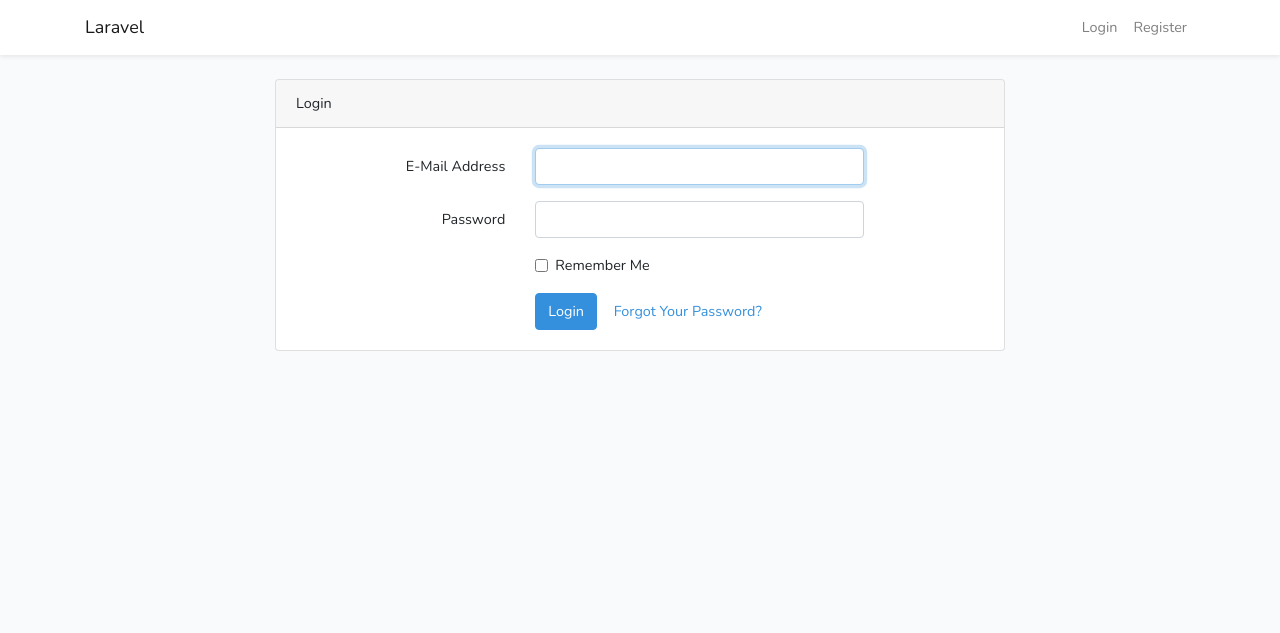
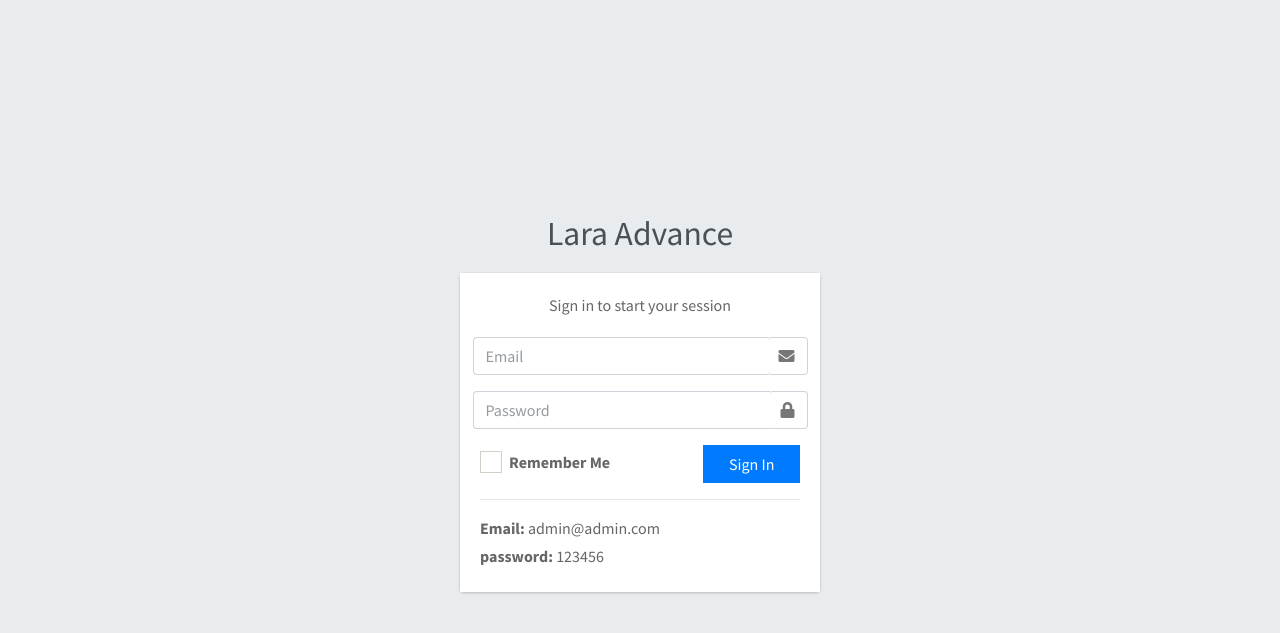
Before and after one commit to imsat/lara-advance, a Laravel app: page /login in a window 1280 px wide. Shown: the top 633 px of the page. Run offline with Laravel 8, Linux system fonts and the light colour scheme; style sheets or scripts are compiled from the project's sources; some libraries are stand-ins or nearby versions.

Commit message:
login page configured

```diff
--- a/app/Http/Controllers/Auth/LoginController.php
+++ b/app/Http/Controllers/Auth/LoginController.php
@@ -4,6 +4,8 @@ namespace App\Http\Controllers\Auth;
 
 use App\Http\Controllers\Controller;
 use Illuminate\Foundation\Auth\AuthenticatesUsers;
+use Auth;
+use Illuminate\Http\Request;
 
 class LoginController extends Controller
 {
@@ -43,5 +45,29 @@ class LoginController extends Controller
         $this->middleware('guest')->except('logout');
     }
 
+    /**
+     * Show the application's login form.
+     *
+     * @return \Illuminate\Http\Response
+     */
+    public function showLoginForm()
+    {
+        return view('login.login');
+    }
+
+
+    /**
+     * The user has logged out of the application.
+     *
+     * @param  \Illuminate\Http\Request  $request
+     * @return mixed
+     */
+
+    public function logout(Request $request)
+    {
+        Auth::logout();
+        return redirect('/login');
+    }
+
 
 }
--- a/resources/views/includes/sidebar.blade.php
+++ b/resources/views/includes/sidebar.blade.php
@@ -13,8 +13,9 @@
             <ul class="nav nav-pills nav-sidebar flex-column" data-widget="treeview" role="menu" data-accordion="false">
                 <!-- Add icons to the links using the .nav-icon class
                      with font-awesome or any other icon font library -->
+
                 <li class="nav-item">
-                    <a href="{{url('/')}}" class="nav-link">
+                    <a href="{{route('home')}}" class="nav-link">
                         <i class="nav-icon fas fa-tachometer-alt"></i>
                         <p>
                             Dashboard
--- a/resources/views/login/login.blade.php
+++ b/resources/views/login/login.blade.php
@@ -3,7 +3,9 @@
 <head>
     <meta charset="utf-8">
     <meta http-equiv="X-UA-Compatible" content="IE=edge">
-    <title>AdminLTE 3 | Log in</title>
+    <title>Lara-Advance | Log in</title>
+    <!-- CSRF Token -->
+    <meta name="csrf-token" content="{{ csrf_token() }}">
     <!-- Tell the browser to be responsive to screen width -->
     <meta name="viewport" content="width=device-width, initial-scale=1">
 
@@ -12,39 +14,47 @@
     <!-- Ionicons -->
     <link rel="stylesheet" href="https://code.ionicframework.com/ionicons/2.0.1/css/ionicons.min.css">
     <!-- icheck bootstrap -->
-    <link rel="stylesheet" href="../../plugins/icheck-bootstrap/icheck-bootstrap.min.css">
+    <link rel="stylesheet" href="{{asset('/')}}admin-lte-3/plugins/icheck-bootstrap/icheck-bootstrap.min.css">
     <!-- Theme style -->
-    <link rel="stylesheet" href="../../dist/css/adminlte.min.css">
+    <link rel="stylesheet" href="{{asset('/')}}admin-lte-3/dist/css/adminlte.min.css">
     <!-- Google Font: Source Sans Pro -->
     <link href="https://fonts.googleapis.com/css?family=Source+Sans+Pro:300,400,400i,700" rel="stylesheet">
 </head>
 <body class="hold-transition login-page">
 <div class="login-box">
     <div class="login-logo">
-        <a href="../../index2.html"><b>Admin</b>LTE</a>
+        <a href="{{route('home')}}"><b>Lara Advance</b></a>
     </div>
     <!-- /.login-logo -->
     <div class="card">
         <div class="card-body login-card-body">
             <p class="login-box-msg">Sign in to start your session</p>
 
-            <form action="../../index3.html" method="post">
-                <div class="input-group mb-3">
-                    <input type="email" class="form-control" placeholder="Email">
-                    <div class="input-group-append input-group-text">
-                        <span class="fas fa-envelope"></span>
+            <form method="POST" action="{{ route('login') }}">
+                @csrf
+               <div class="form-group row mb-3">
+                   <div class="input-group ">
+                       <input type="text" name="email" class="form-control" placeholder="Email">
+                       <div class="input-group-append input-group-text ">
+                           <span class="fas fa-envelope"></span>
+                       </div>
+                   </div>
+                   <span class="text-danger ">{{$errors->has('email') ? $errors->first('email') : ''}}</span>
+               </div>
+                <div class="form-group row mb-3">
+                    <div class="input-group">
+                        <input type="password" name="password" class="form-control" placeholder="Password">
+                        <div class="input-group-append input-group-text">
+                            <span class="fas fa-lock"></span>
+                        </div>
                     </div>
+                    <span class="text-danger ">{{$errors->has('password') ? $errors->first('password') : ''}}</span>
                 </div>
-                <div class="input-group mb-3">
-                    <input type="password" class="form-control" placeholder="Password">
-                    <div class="input-group-append input-group-text">
-                        <span class="fas fa-lock"></span>
-                    </div>
-                </div>
+
                 <div class="row">
                     <div class="col-8">
                         <div class="icheck-primary">
-                            <input type="checkbox" id="remember">
+                            <input type="checkbox" type="checkbox" name="remember" id="remember" {{ old('remember') ? 'checked' : '' }}>
                             <label for="remember">
                                 Remember Me
                             </label>
@@ -57,23 +67,21 @@
                     <!-- /.col -->
                 </div>
             </form>
-
-            <div class="social-auth-links text-center mb-3">
-                <p>- OR -</p>
-                <a href="#" class="btn btn-block btn-primary">
-                    <i class="fab fa-facebook mr-2"></i> Sign in using Facebook
-                </a>
-                <a href="#" class="btn btn-block btn-danger">
-                    <i class="fab fa-google-plus mr-2"></i> Sign in using Google+
-                </a>
-            </div>
             <!-- /.social-auth-links -->
 
+            {{--<p class="mb-1">--}}
+                {{--<a href="#">I forgot my password</a>--}}
+            {{--</p> --}}
+            <hr>
             <p class="mb-1">
-                <a href="#">I forgot my password</a>
+                <span>
+                    <b>Email:</b> admin@admin.com
+                </span>
             </p>
-            <p class="mb-0">
-                <a href="register.html" class="text-center">Register a new membership</a>
+            <p class="mb-1">
+                <span>
+                    <b>password:</b> 123456
+                </span>
             </p>
         </div>
         <!-- /.login-card-body -->
@@ -82,9 +90,9 @@
 <!-- /.login-box -->
 
 <!-- jQuery -->
-<script src="../../plugins/jquery/jquery.min.js"></script>
+<script src="{{asset('/')}}admin-lte-3/plugins/jquery/jquery.min.js"></script>
 <!-- Bootstrap 4 -->
-<script src="../../plugins/bootstrap/js/bootstrap.bundle.min.js"></script>
+<script src="{{asset('/')}}admin-lte-3/plugins/bootstrap/js/bootstrap.bundle.min.js"></script>
 
 </body>
 </html>
--- a/routes/web.php
+++ b/routes/web.php
@@ -17,5 +17,6 @@ Route::get('/', function () {
 });
 
 Auth::routes();
+Route::get('logout', '\App\Http\Controllers\Auth\LoginController@logout');
 
 Route::get('/home', 'HomeController@index')->name('home');
```
Also changed, not shown: app/Http/Controllers/Auth/RegisterController.php (+9 -0 lines), resources/views/home/home.blade.php (+47 -42 lines).
